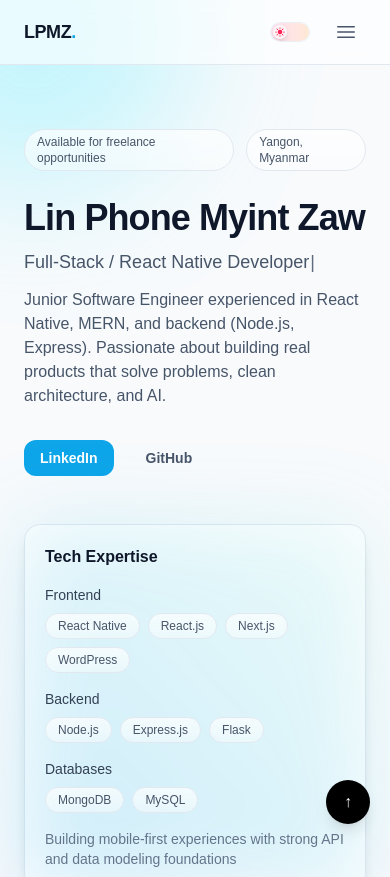
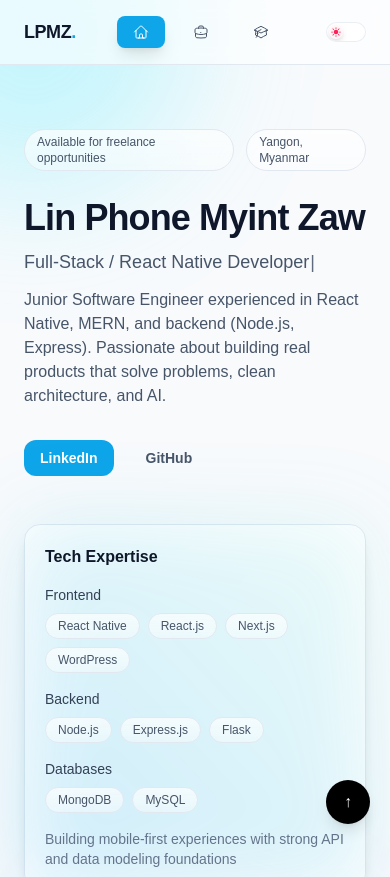
Before and after one commit to linphone2000/lpmz-portfolio-v2, a Next.js app: page / in a window 390 px wide. Shown: the top 877 px of the page. Built offline with nearby package versions, Linux system fonts and the light colour scheme.

Commit message:
Modify tabs layout for mobile

```diff
--- a/src/components/Common/TabNavigation.tsx
+++ b/src/components/Common/TabNavigation.tsx
@@ -2,8 +2,6 @@
 
 import React, { useState, useCallback, useMemo } from 'react';
 import {
-  Bars3Icon,
-  XMarkIcon,
   HomeIcon,
   BriefcaseIcon,
   AcademicCapIcon,
@@ -13,6 +11,7 @@ import { Button } from '@/components/Common/Button';
 import { ThemeToggle } from '@/components/Common/ThemeToggle';
 import { cx } from '@/lib/utils';
 import { useThrottledScroll } from '@/hooks/useThrottledScroll';
+import { useHaptics } from '@/hooks/useHaptics';
 
 interface TabNavigationProps {
   activeTab: string;
@@ -30,10 +29,9 @@ interface TabItem {
 
 export const TabNavigation: React.FC<TabNavigationProps> = React.memo(
   ({ activeTab, onTabChange, dark, toggle, mounted }) => {
-    const [isMobileMenuOpen, setIsMobileMenuOpen] = useState(false);
-    const [isMenuVisible, setIsMenuVisible] = useState(false);
     const [isVisible, setIsVisible] = useState(true);
     const [lastScrollY, setLastScrollY] = useState(0);
+    const { hapticFeedback } = useHaptics();
 
     // Memoize tabs array to prevent unnecessary re-renders
     const tabs: TabItem[] = useMemo(() => [
@@ -58,33 +56,20 @@ export const TabNavigation: React.FC<TabNavigationProps> = React.memo(
     const handleKeyDown = useCallback((e: React.KeyboardEvent, tabId: string) => {
       if (e.key === 'Enter' || e.key === ' ') {
         e.preventDefault();
+        hapticFeedback('heavy');
         onTabChange(tabId);
       }
-    }, [onTabChange]);
+    }, [onTabChange, hapticFeedback]);
 
     const handleTabClick = useCallback((tabId: string) => {
+      hapticFeedback('heavy');
       onTabChange(tabId);
-      setIsMenuVisible(false);
-      setTimeout(() => setIsMobileMenuOpen(false), 200);
-    }, [onTabChange]);
+    }, [onTabChange, hapticFeedback]);
 
-    const handleMobileMenuToggle = useCallback(() => {
-      if (isMobileMenuOpen) {
-        setIsMenuVisible(false);
-        setTimeout(() => setIsMobileMenuOpen(false), 200);
-      } else {
-        setIsMobileMenuOpen(true);
-        // Small delay to ensure DOM is ready
-        setTimeout(() => setIsMenuVisible(true), 10);
-      }
-    }, [isMobileMenuOpen]);
-
-    const handleEscapeKey = useCallback((e: React.KeyboardEvent) => {
-      if (e.key === 'Escape') {
-        setIsMenuVisible(false);
-        setTimeout(() => setIsMobileMenuOpen(false), 200);
-      }
-    }, []);
+    const handleLogoClick = useCallback(() => {
+      hapticFeedback('medium');
+      handleTabClick('overview');
+    }, [handleTabClick, hapticFeedback]);
 
     // Throttled scroll handler for better performance
     const handleScroll = useCallback((currentScrollY: number) => {
@@ -108,16 +93,16 @@ export const TabNavigation: React.FC<TabNavigationProps> = React.memo(
       >
         <div className="max-w-7xl mx-auto px-6 h-16 flex items-center justify-between">
           <button
-            onClick={() => handleTabClick('overview')}
+            onClick={handleLogoClick}
             className="font-extrabold tracking-tight text-lg text-neutral-900 dark:text-neutral-100 transform hover:scale-110 transition-transform duration-200"
             aria-label="Go to overview"
           >
             LPMZ<span className="text-primary-500">.</span>
           </button>
 
-          {/* Desktop Navigation */}
+          {/* Navigation Tabs - Desktop shows text, Mobile shows only icons */}
           <nav
-            className="hidden md:flex items-center gap-3"
+            className="flex items-center gap-3"
             role="tablist"
             aria-label="Portfolio sections"
           >
@@ -131,14 +116,15 @@ export const TabNavigation: React.FC<TabNavigationProps> = React.memo(
                 aria-controls={`tabpanel-${tab.id}`}
                 tabIndex={activeTab === tab.id ? 0 : -1}
                 className={cx(
-                  'px-4 py-2 rounded-lg text-sm font-medium transition-all duration-200 flex items-center gap-2 focus:outline-none focus:ring-2 focus:ring-primary-500 focus:ring-offset-2',
+                  'px-4 py-2 rounded-lg text-sm font-medium transition-all duration-200 flex items-center gap-2 focus:outline-none',
                   activeTab === tab.id
                     ? 'bg-primary-500 text-white shadow-lg'
                     : 'text-neutral-600 dark:text-neutral-300 hover:bg-neutral-100 dark:hover:bg-neutral-800'
                 )}
               >
                 <span>{tab.icon}</span>
-                {tab.label}
+                {/* Hide text on mobile, show on desktop */}
+                <span className="hidden md:inline">{tab.label}</span>
               </button>
             ))}
           </nav>
@@ -146,90 +132,14 @@ export const TabNavigation: React.FC<TabNavigationProps> = React.memo(
           <div className="flex items-center gap-4">
             <ThemeToggle dark={dark} toggle={toggle} mounted={mounted} />
 
-            {/* Desktop Download CV Button */}
-            <div className="hidden sm:block">
+            {/* Download CV Button - Hide on mobile, show on desktop */}
+            <div className="hidden md:block">
               <Button href="/lpmz-cv.pdf" download>
                 Download CV
               </Button>
             </div>
-
-            {/* Mobile Menu Button */}
-            <button
-              onClick={handleMobileMenuToggle}
-              onKeyDown={handleEscapeKey}
-              className="md:hidden p-2 rounded-lg text-neutral-600 dark:text-neutral-300 hover:bg-neutral-100 dark:hover:bg-neutral-800 focus:outline-none focus:ring-2 focus:ring-primary-500 focus:ring-offset-2"
-              aria-label="Toggle mobile menu"
-              aria-expanded={isMobileMenuOpen}
-              aria-controls="mobile-menu"
-            >
-              <div className="relative">
-                {isMobileMenuOpen ? (
-                  <div className="transform rotate-0 opacity-100 transition-all duration-200">
-                    <XMarkIcon className="h-6 w-6" />
-                  </div>
-                ) : (
-                  <div className="transform rotate-0 opacity-100 transition-all duration-200">
-                    <Bars3Icon className="h-6 w-6" />
-                  </div>
-                )}
-              </div>
-            </button>
           </div>
         </div>
-
-        {/* Mobile Menu Dropdown */}
-        {isMobileMenuOpen && (
-          <div
-            id="mobile-menu"
-            className={`md:hidden absolute top-16 right-4 z-40 transition-all duration-200 ease-out ${
-              isMenuVisible
-                ? 'opacity-100 scale-100'
-                : 'opacity-0 scale-95'
-            }`}
-          >
-            {/* Menu Content */}
-            <div className="bg-white/95 dark:bg-neutral-900/95 border border-neutral-200 dark:border-neutral-700 shadow-lg rounded-lg min-w-[200px]">
-              <div className="px-6 py-4 space-y-3">
-                {/* Mobile Navigation Tabs */}
-                <nav role="tablist" aria-label="Portfolio sections">
-                  {tabs.map((tab, index) => (
-                    <button
-                      key={tab.id}
-                      onClick={() => handleTabClick(tab.id)}
-                      onKeyDown={(e) => handleKeyDown(e, tab.id)}
-                      role="tab"
-                      aria-selected={activeTab === tab.id}
-                      aria-controls={`tabpanel-${tab.id}`}
-                      tabIndex={activeTab === tab.id ? 0 : -1}
-                      className={cx(
-                        'w-full text-left px-4 py-3 rounded-lg text-sm font-medium transition-all duration-150 flex items-center gap-2 focus:outline-none focus:ring-2 focus:ring-primary-500 focus:ring-offset-2',
-                        'opacity-0 animate-[fadeInUp_0.4s_ease-out_forwards]',
-                        `animation-delay-${index * 100}`,
-                        activeTab === tab.id
-                          ? 'bg-primary-500 text-white shadow-lg'
-                          : 'text-neutral-600 dark:text-neutral-300 hover:bg-neutral-100 dark:hover:bg-neutral-800'
-                      )}
-                    >
-                      <span>{tab.icon}</span>
-                      {tab.label}
-                    </button>
-                  ))}
-                </nav>
-
-                {/* Mobile Download CV Button */}
-                <div className="pt-2 opacity-0 animate-[fadeInUp_0.4s_ease-out_forwards] animation-delay-300">
-                  <Button
-                    href="/lpmz-cv.pdf"
-                    download
-                    className="w-full justify-center"
-                  >
-                    Download CV
-                  </Button>
-                </div>
-              </div>
-            </div>
-          </div>
-        )}
       </header>
     );
   }
--- a/src/components/Common/ThemeToggle.tsx
+++ b/src/components/Common/ThemeToggle.tsx
@@ -1,8 +1,9 @@
 'use client';
 
-import React, { useCallback } from 'react';
+import React, { useState, useEffect } from 'react';
+import { motion, useReducedMotion } from 'framer-motion';
 import { SunIcon, MoonIcon } from '@heroicons/react/24/solid';
-import { useReducedMotion } from '@/hooks/useReducedMotion';
+import { useHaptics } from '@/hooks/useHaptics';
 
 interface ThemeToggleProps {
   dark: boolean;
@@ -10,18 +11,29 @@ interface ThemeToggleProps {
   mounted: boolean;
 }
 
-export const ThemeToggle: React.FC<ThemeToggleProps> = React.memo(({
+export const ThemeToggle: React.FC<ThemeToggleProps> = ({
   dark,
   toggle,
   mounted,
 }) => {
   const prefersReducedMotion = useReducedMotion();
+  const [isMobile, setIsMobile] = useState(false);
+  const { hapticFeedback } = useHaptics();
 
-  const handleToggle = useCallback(() => {
+  useEffect(() => {
+    const checkMobile = () => {
+      setIsMobile(window.innerWidth < 768);
+    };
+
+    checkMobile();
+    window.addEventListener('resize', checkMobile);
+    return () => window.removeEventListener('resize', checkMobile);
+  }, []);
+
+  const handleToggle = () => {
+    hapticFeedback('heavy');
     toggle();
-  }, [toggle]);
-
-
+  };
 
   if (!mounted) {
     return (
@@ -30,40 +42,86 @@ export const ThemeToggle: React.FC<ThemeToggleProps> = React.memo(({
   }
 
   return (
-    <button
+    <motion.button
       type="button"
       onClick={handleToggle}
       role="switch"
       aria-checked={dark}
       aria-label="Toggle theme"
+      whileHover={{ scale: prefersReducedMotion ? 1 : 1.05 }}
+      whileTap={{ scale: prefersReducedMotion ? 1 : 0.95 }}
       className={[
-        'relative h-5 w-10 rounded-full transition-all duration-300',
-        'bg-white/80 dark:bg-neutral-900/80',
+        'relative h-5 w-10 rounded-full transition-colors duration-300',
+        'bg-white/70 dark:bg-neutral-900/70 backdrop-blur',
         'focus:outline-none focus-visible:ring-2 focus-visible:ring-offset-1',
         'focus-visible:ring-rose-400 dark:focus-visible:ring-amber-300',
         'focus-visible:ring-offset-white dark:focus-visible:ring-offset-neutral-900',
         'border border-neutral-200/70 dark:border-neutral-700/70',
         'overflow-hidden',
-        // CSS animations for hover and tap
-        'hover:scale-105 active:scale-95',
-        prefersReducedMotion ? '' : 'transform-gpu',
       ].join(' ')}
     >
-      {/* Gradient background */}
-      <div
+      {/* Glow background */}
+      <motion.div
         aria-hidden="true"
-        className={`absolute inset-0 rounded-full transition-opacity duration-300 ${
-          dark
-            ? 'bg-gradient-to-r from-blue-900/20 to-purple-900/20 opacity-100'
-            : 'bg-gradient-to-r from-pink-400/20 to-orange-400/20 opacity-100'
-        }`}
+        className="absolute inset-0 rounded-full"
+        initial={false}
+        animate={{ opacity: dark ? 1 : 0 }}
+        transition={{ duration: 0.35 }}
+        style={{
+          background:
+            'linear-gradient(135deg, rgba(255,88,120,0.25), rgba(255,200,64,0.25))',
+          filter: 'blur(3px)',
+        }}
       />
 
+      {/* Sparkles & stars - only on desktop */}
+      {!isMobile && (
+        <div className="pointer-events-none absolute inset-0">
+          {/* Sun sparkles */}
+          <motion.span
+            initial={false}
+            animate={{ opacity: dark ? 0 : 1 }}
+            transition={{ duration: 0.3 }}
+            className="absolute left-[7px] top-1/2 -translate-y-1/2"
+          >
+            <span
+              className="absolute h-[7px] w-[1.5px] rounded-full bg-rose-400/70"
+              style={{ left: 14, top: -10 }}
+            />
+            <span
+              className="absolute h-[7px] w-[1.5px] rounded-full bg-amber-400/70"
+              style={{ left: 20, top: -1, transform: 'rotate(45deg)' }}
+            />
+          </motion.span>
+
+          {/* Moon stars */}
+          <motion.span
+            initial={false}
+            animate={{ opacity: dark ? 1 : 0 }}
+            transition={{ duration: 0.3 }}
+          >
+            <span
+              className="absolute right-[15px] top-[3px] h-0.5 w-0.5 rounded-full bg-white/90"
+            />
+            <span
+              className="absolute right-[7px] top-[7px] h-0.5 w-0.5 rounded-full bg-white/70"
+            />
+          </motion.span>
+        </div>
+      )}
+
       {/* Knob */}
-      <div
-        className={`absolute top-1/2 h-3.5 w-3.5 -translate-y-1/2 rounded-full bg-white dark:bg-gray-700 shadow-md transition-transform duration-300 ease-out ${
-          dark ? 'translate-x-[22px]' : 'translate-x-[2px]'
-        }`}
+      <motion.div
+        className="absolute left-0.5 top-1/2 h-3.5 w-3.5 -translate-y-1/2 rounded-full bg-white dark:bg-neutral-100 shadow-md"
+        initial={false}
+        animate={{
+          x: dark ? 22 : 0, // updated travel distance for larger size
+        }}
+        transition={
+          prefersReducedMotion
+            ? { duration: 0.2 }
+            : { type: 'spring', stiffness: 600, damping: 32 }
+        }
       >
         <div className="flex h-full w-full items-center justify-center">
           {dark ? (
@@ -72,9 +130,7 @@ export const ThemeToggle: React.FC<ThemeToggleProps> = React.memo(({
             <SunIcon className="h-3 w-3 text-rose-500 drop-shadow-[0_0_3px_rgba(255,88,120,0.6)]" />
           )}
         </div>
-      </div>
-    </button>
+      </motion.div>
+    </motion.button>
   );
-});
-
-ThemeToggle.displayName = 'ThemeToggle';
+};
--- /dev/null
+++ b/src/hooks/useHaptics.ts
@@ -0,0 +1,39 @@
+import { useCallback } from 'react';
+
+export const useHaptics = () => {
+  const hapticFeedback = useCallback((type: 'light' | 'medium' | 'heavy' | 'success' | 'error' = 'light') => {
+    // Check if vibration is supported
+    if (!('vibrate' in navigator)) {
+      return;
+    }
+
+    // Check if we're on HTTPS (required for Vibration API)
+    if (location.protocol !== 'https:' && location.hostname !== 'localhost') {
+      return;
+    }
+
+    // Different vibration patterns for different feedback types
+    const patterns = {
+      light: 50,           // Very light tap
+      medium: 100,         // Standard tap
+      heavy: 200,          // Strong tap
+      success: [100, 50, 100], // Success pattern
+      error: [200, 100, 200],  // Error pattern
+    };
+
+    const pattern = patterns[type];
+
+    try {
+      const result = navigator.vibrate(pattern);
+
+      // Fallback: if vibration returns false, try a simple pattern
+      if (result === false) {
+        navigator.vibrate(100);
+      }
+    } catch (error) {
+      // Silent fallback - no console errors
+    }
+  }, []);
+
+  return { hapticFeedback };
+};
```
